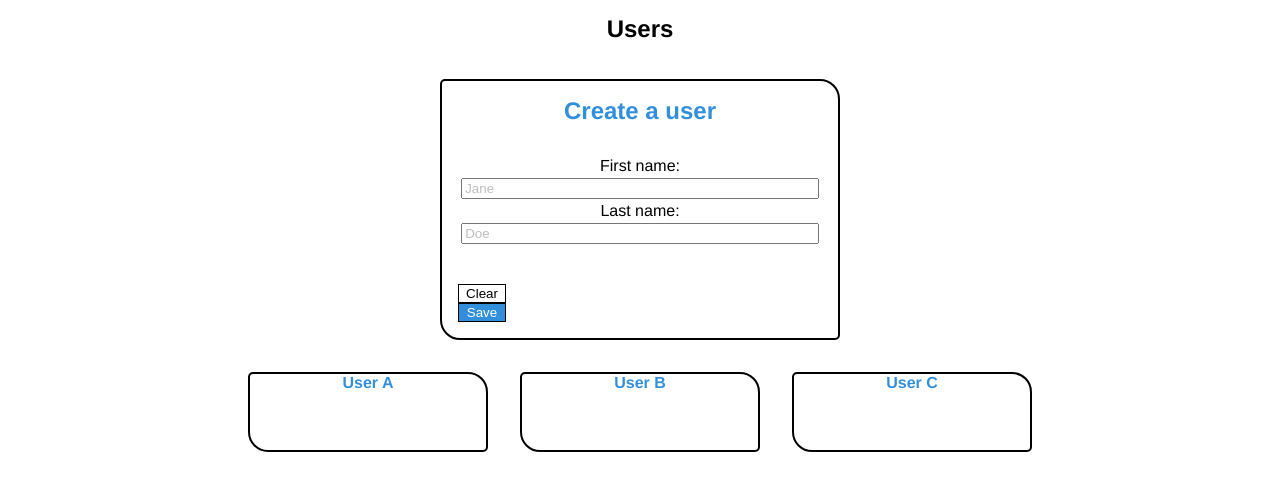
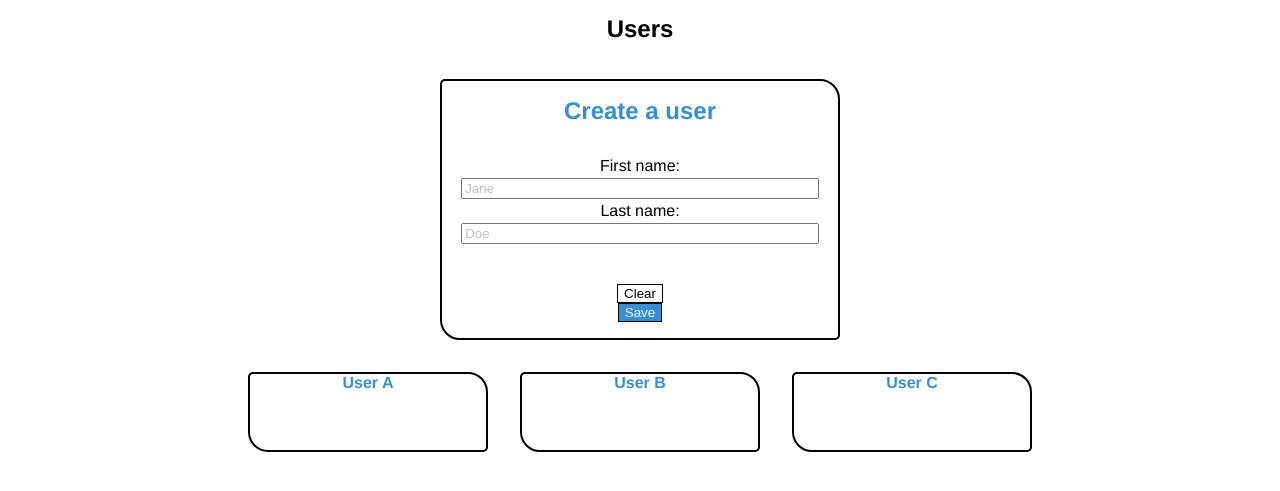
Before and after one commit to ami-rashid/acme-flex-box, a plain HTML site: page index.html in a window 1280 px wide. Shown: the part 57-548 px from the top of the page. Drawn offline with Linux system fonts and the light colour scheme.

Commit message:
added some changes

```diff
--- a/style.css
+++ b/style.css
@@ -97,13 +97,19 @@ form {
 }
 
 #clear {
+    display:flex;
     max-width: 3rem;
+    margin-left: auto;
+    margin-right: auto;
     background-color: white;
     border: solid 1px black;
 }
 
 #save {
+    display: flex;
     max-width: 3rem;
+    margin-left: auto;
+    margin-right: auto;
     background-color: #318fdb;
     color: white;
     border: solid 1px black;
```
